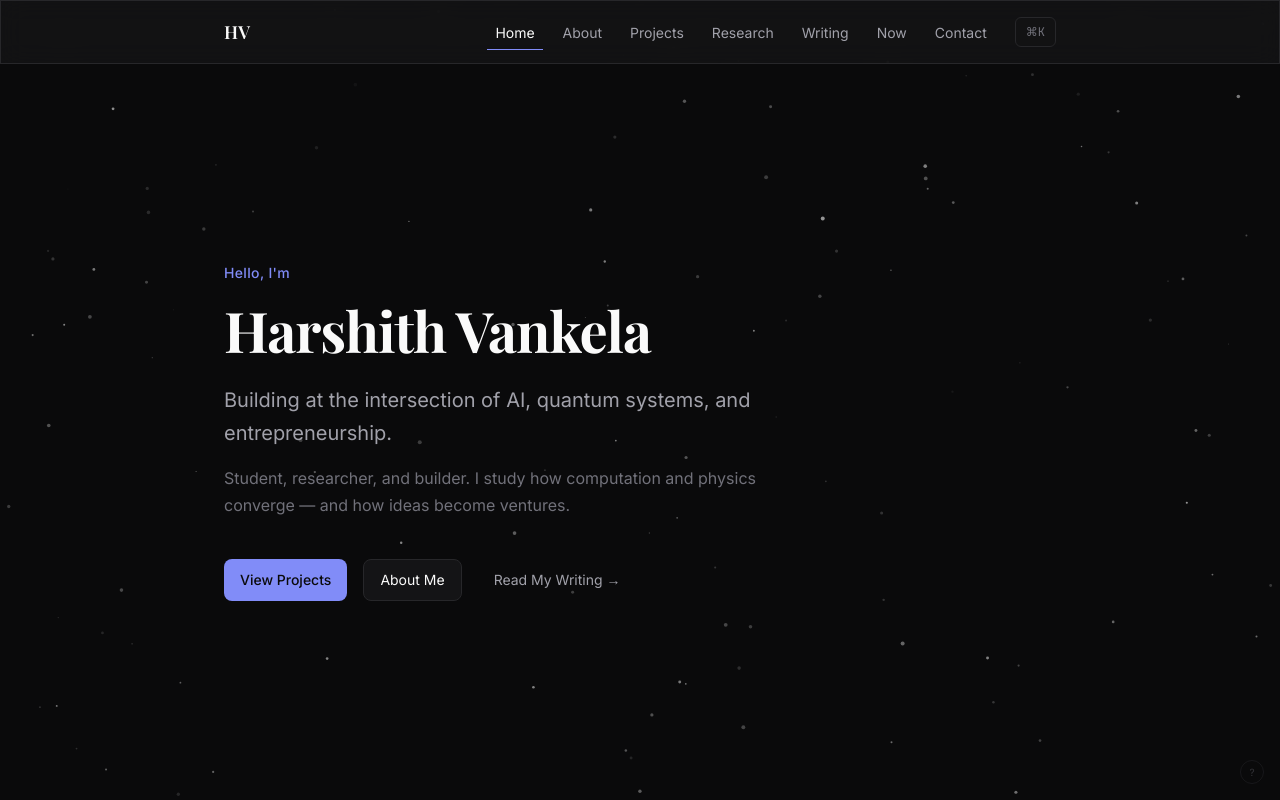
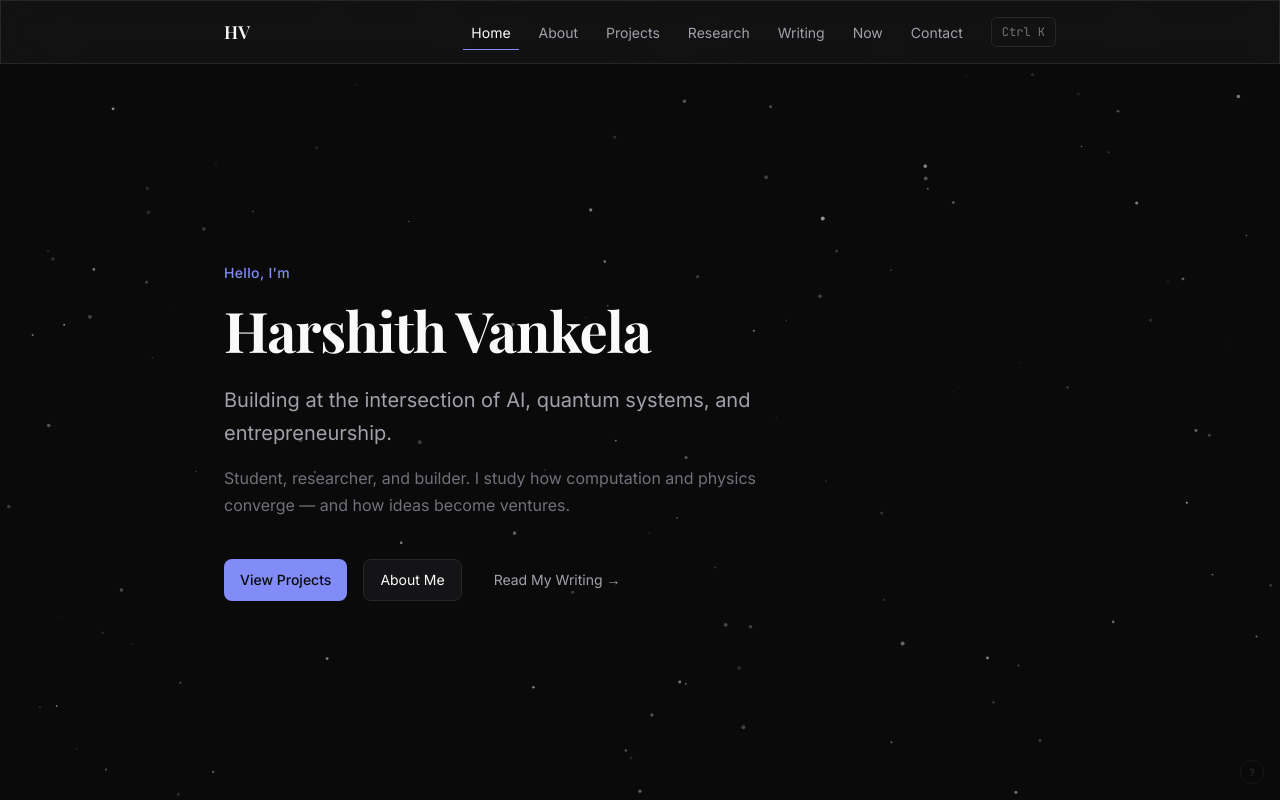
Before and after one commit to ForzaIs-Fav9/ForzaIs-Fav9.github.io, a Next.js app: page / in a window 1280 px wide. Shown: the top 800 px of the page. Built offline with nearby package versions, Linux system fonts and the light colour scheme; a web font is replaced by a local one.

Commit message:
feat: add research platform and improve navigation UX

```diff
--- a/src/components/layout/Header.tsx
+++ b/src/components/layout/Header.tsx
@@ -1,14 +1,27 @@
 "use client";
 
-import { useState } from "react";
+import { useState, useEffect } from "react";
 import Link from "next/link";
 import { usePathname } from "next/navigation";
 import { motion, AnimatePresence } from "framer-motion";
 import { navLinks } from "@/lib/content";
+import { commandPalette } from "@/lib/command-palette";
+
+function useModifierKey() {
+  const [isMac, setIsMac] = useState(true);
+  useEffect(() => {
+    const platform =
+      (navigator as unknown as { userAgentData?: { platform: string } }).userAgentData?.platform
+      ?? navigator.platform;
+    setIsMac(/Mac|iPhone|iPad/i.test(platform));
+  }, []);
+  return isMac ? "⌘" : "Ctrl ";
+}
 
 export function Header() {
   const [mobileMenuOpen, setMobileMenuOpen] = useState(false);
   const pathname = usePathname();
+  const modifier = useModifierKey();
 
   return (
     <header className="fixed top-0 z-50 w-full glass">
@@ -51,22 +64,28 @@ export function Header() {
             })}
           </ul>
           <button
-            onClick={() => {
-              window.dispatchEvent(
-                new KeyboardEvent("keydown", { key: "k", metaKey: true })
-              );
-            }}
+            onClick={commandPalette.open}
             className="ml-3 flex items-center gap-1.5 rounded-md border border-border px-2.5 py-1.5 text-xs text-text-tertiary transition-colors hover:border-accent/30 hover:text-text-secondary"
-            aria-label="Open command palette (Cmd+K)"
+            aria-label={`Open command palette (${modifier}K)`}
           >
-            <kbd className="font-mono">⌘K</kbd>
+            <kbd className="font-mono">{modifier}K</kbd>
           </button>
         </div>
 
-        {/* Mobile Menu Button */}
+        {/* Mobile: Search + Menu */}
+        <div className="flex items-center gap-2 md:hidden">
+          <button
+            onClick={commandPalette.open}
+            className="flex h-8 w-8 items-center justify-center rounded-md text-text-tertiary transition-colors hover:text-text-primary"
+            aria-label="Search"
+          >
+            <svg className="h-4 w-4" fill="none" stroke="currentColor" viewBox="0 0 24 24">
+              <path strokeLinecap="round" strokeLinejoin="round" strokeWidth={2} d="M21 21l-6-6m2-5a7 7 0 11-14 0 7 7 0 0114 0z" />
+            </svg>
+          </button>
           <button
             onClick={() => setMobileMenuOpen(!mobileMenuOpen)}
-          className="flex flex-col gap-1.5 p-2 md:hidden"
+            className="flex flex-col gap-1.5 p-2"
             aria-label="Toggle navigation menu"
             aria-expanded={mobileMenuOpen}
           >
@@ -86,6 +105,7 @@ export function Header() {
               }`}
             />
           </button>
+        </div>
       </nav>
 
       {/* Mobile Menu */}
--- a/src/components/ui/CommandPalette.tsx
+++ b/src/components/ui/CommandPalette.tsx
@@ -1,9 +1,10 @@
 "use client";
 
-import { useState, useEffect, useCallback, useRef } from "react";
+import { useState, useEffect, useCallback, useRef, useSyncExternalStore } from "react";
 import { useRouter } from "next/navigation";
 import { motion, AnimatePresence } from "framer-motion";
 import { navLinks } from "@/lib/content";
+import { commandPalette } from "@/lib/command-palette";
 
 const allPages = [
   ...navLinks,
@@ -12,7 +13,11 @@ const allPages = [
 ];
 
 export function CommandPalette({ onQuantumMode, onDarkMatter }: { onQuantumMode: () => void; onDarkMatter: () => void }) {
-  const [open, setOpen] = useState(false);
+  const open = useSyncExternalStore(
+    commandPalette.subscribe,
+    () => commandPalette.isOpen,
+    () => false
+  );
   const [query, setQuery] = useState("");
   const [selectedIndex, setSelectedIndex] = useState(0);
   const inputRef = useRef<HTMLInputElement>(null);
@@ -26,11 +31,11 @@ export function CommandPalette({ onQuantumMode, onDarkMatter }: { onQuantumMode:
     (e: KeyboardEvent) => {
       if ((e.metaKey || e.ctrlKey) && e.key === "k") {
         e.preventDefault();
-        setOpen((prev) => !prev);
+        commandPalette.toggle();
         setQuery("");
         setSelectedIndex(0);
       }
-      if (e.key === "Escape") setOpen(false);
+      if (e.key === "Escape") commandPalette.close();
     },
     []
   );
@@ -48,18 +53,18 @@ export function CommandPalette({ onQuantumMode, onDarkMatter }: { onQuantumMode:
     const q = query.toLowerCase().trim();
     if (q === "quantum") {
       onQuantumMode();
-      setOpen(false);
+      commandPalette.close();
       setQuery("");
     } else if (q === "dark matter" || q === "darkmatter") {
       onDarkMatter();
-      setOpen(false);
+      commandPalette.close();
       setQuery("");
     }
   }, [query, onQuantumMode, onDarkMatter]);
 
   const navigate = (href: string) => {
     router.push(href);
-    setOpen(false);
+    commandPalette.close();
     setQuery("");
   };
 
@@ -84,7 +89,7 @@ export function CommandPalette({ onQuantumMode, onDarkMatter }: { onQuantumMode:
             animate={{ opacity: 1 }}
             exit={{ opacity: 0 }}
             className="fixed inset-0 z-[100] bg-background/80 backdrop-blur-sm"
-            onClick={() => setOpen(false)}
+            onClick={() => commandPalette.close()}
           />
           <motion.div
             initial={{ opacity: 0, scale: 0.96, y: -20 }}
--- a/src/components/ui/SecretHint.tsx
+++ b/src/components/ui/SecretHint.tsx
@@ -1,36 +1,71 @@
 "use client";
 
-import { useState } from "react";
+import { useState, useEffect, useCallback, useRef } from "react";
 import Link from "next/link";
 import { motion, AnimatePresence } from "framer-motion";
 
 export function SecretHint() {
-  const [showTooltip, setShowTooltip] = useState(false);
+  const [open, setOpen] = useState(false);
+  const containerRef = useRef<HTMLDivElement>(null);
+
+  const close = useCallback(() => setOpen(false), []);
+
+  useEffect(() => {
+    if (!open) return;
+
+    const handleKey = (e: KeyboardEvent) => {
+      if (e.key === "Escape") close();
+    };
+
+    const handleClick = (e: MouseEvent) => {
+      if (containerRef.current && !containerRef.current.contains(e.target as Node)) {
+        close();
+      }
+    };
+
+    document.addEventListener("keydown", handleKey);
+    document.addEventListener("mousedown", handleClick);
+    return () => {
+      document.removeEventListener("keydown", handleKey);
+      document.removeEventListener("mousedown", handleClick);
+    };
+  }, [open, close]);
 
   return (
-    <div className="fixed bottom-4 right-4 z-50">
+    <div
+      ref={containerRef}
+      className="fixed bottom-4 right-4 z-50"
+      onMouseEnter={() => setOpen(true)}
+      onMouseLeave={() => setOpen(false)}
+    >
       <button
-        onMouseEnter={() => setShowTooltip(true)}
-        onMouseLeave={() => setShowTooltip(false)}
-        onClick={() => setShowTooltip((s) => !s)}
+        onClick={() => setOpen((s) => !s)}
+        onFocus={() => setOpen(true)}
         className="group flex h-6 w-6 items-center justify-center rounded-full border border-border/50 text-text-tertiary/40 transition-all hover:border-accent/30 hover:text-accent/60"
         aria-label="Hints"
+        aria-expanded={open}
       >
         <span className="text-[10px]">?</span>
       </button>
       <AnimatePresence>
-        {showTooltip && (
+        {open && (
           <motion.div
             initial={{ opacity: 0, y: 4 }}
             animate={{ opacity: 1, y: 0 }}
             exit={{ opacity: 0, y: 4 }}
             className="absolute bottom-8 right-0 w-48 rounded-lg border border-border bg-surface p-3 text-xs text-text-tertiary shadow-lg"
+            onFocus={() => setOpen(true)}
           >
             <p className="font-medium text-text-secondary">This site has secrets.</p>
             <p className="mt-1">Try keyboard shortcuts, familiar codes, or look where others don&apos;t.</p>
             <Link
               href="/secrets"
               className="mt-2 inline-block text-accent transition-colors hover:text-accent-hover"
+              onBlur={(e) => {
+                if (containerRef.current && !containerRef.current.contains(e.relatedTarget as Node)) {
+                  close();
+                }
+              }}
             >
               View the guide &rarr;
             </Link>
--- /dev/null
+++ b/src/lib/command-palette.ts
@@ -0,0 +1,34 @@
+type Listener = () => void;
+
+let isOpen = false;
+const listeners = new Set<Listener>();
+
+function notify() {
+  listeners.forEach((fn) => fn());
+}
+
+export const commandPalette = {
+  open() {
+    if (!isOpen) {
+      isOpen = true;
+      notify();
+    }
+  },
+  close() {
+    if (isOpen) {
+      isOpen = false;
+      notify();
+    }
+  },
+  toggle() {
+    isOpen = !isOpen;
+    notify();
+  },
+  get isOpen() {
+    return isOpen;
+  },
+  subscribe(fn: Listener) {
+    listeners.add(fn);
+    return () => { listeners.delete(fn); };
+  },
+};
```
Lines whose indentation alone changed are shown as unchanged.
